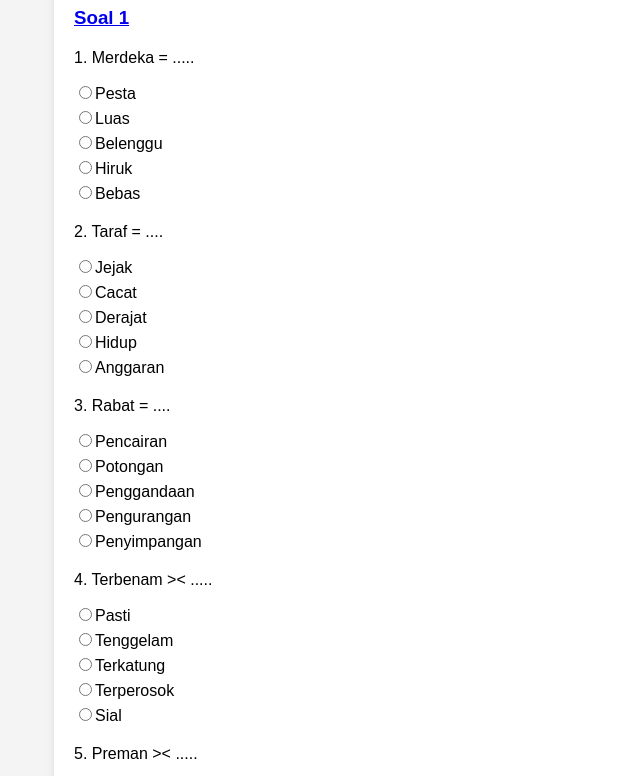
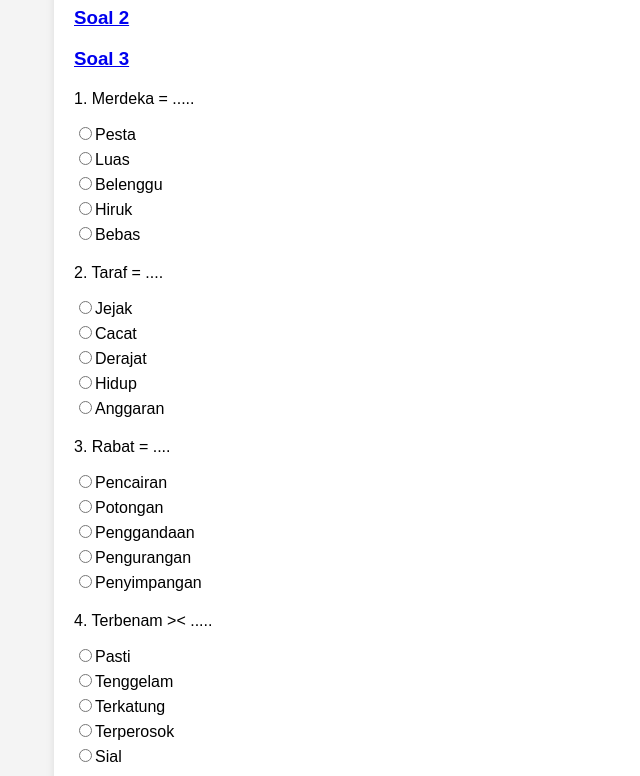
Before and after one commit to chirush/rechiiy, a plain HTML site: page index.html in a window 1280 px wide. Shown: the part 93-869 px from the top of the page, without its empty margins (186-826 px from the left). Drawn offline with Linux system fonts and the light colour scheme.

Commit message:
Update index.html

```diff
--- a/index.html
+++ b/index.html
@@ -148,7 +148,8 @@
 <body>
   <div class="container">
     <h1>Pertanyaan Psikotes buat Rechii</h1>
-	  <h3><a href="index2.html">Soal 1</a></h3>
+	  <h3><a href="index2.html">Soal 2</a></h3>
+	  <h3><a href="index3.html">Soal 3</a></h3>
     <form id="quizForm">
       <div id="questionsContainer"></div>
       <button type="button" onclick="submitQuiz()">Udahan</button>
```
